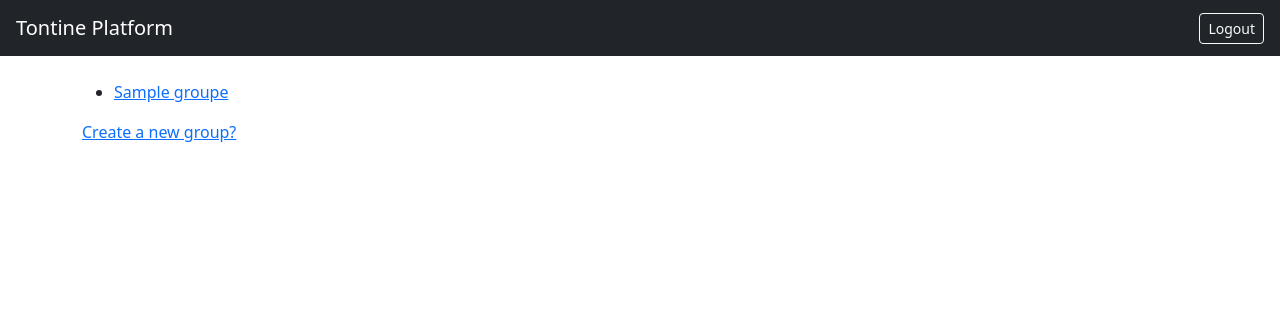
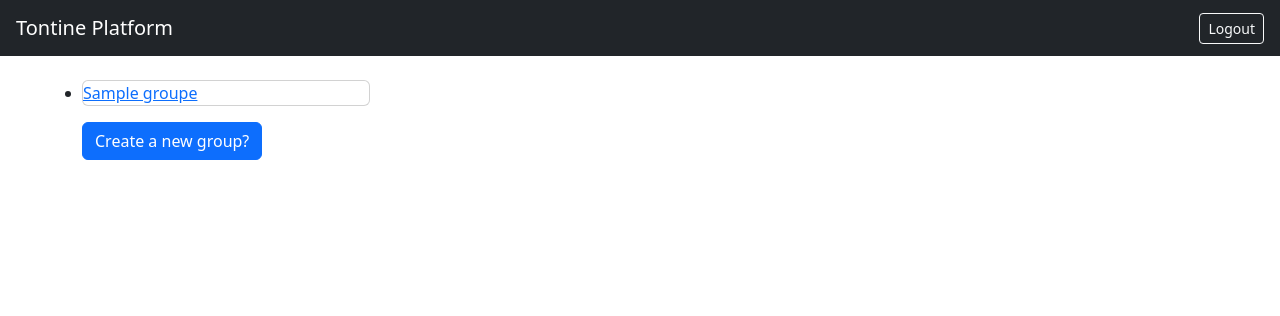
Before and after one commit to Allianzj04/tontine-platform, a Django app: page /groupes/ in a window 1280 px wide. Shown: the top 316 px of the page. Run offline with Django 5.2, Linux system fonts and the light colour scheme; a user stored in the database is signed in; tables that the repository leaves empty hold one stand-in row (values such as "Sample post").

Commit message:
feat: apply Bootstrap to liste_groupes template

```diff
--- a/core/templates/core/liste_groupes.html
+++ b/core/templates/core/liste_groupes.html
@@ -1,9 +1,11 @@
 {% extends 'core/base.html' %}
   {% block content %}
     {% for groupe in groupes %}
-      <ul>
+    <div class='card mb-3' style='width:18rem;'>
+      <ul class='list-group list-group-flush'>
         <li><a href="{% url 'detail_groupe' groupe.id %}">{{ groupe }}</a></li>
       </ul>
+    </div>
     {% endfor %}
-    <a href="{% url 'creer_groupe' %}">Create a new group?</a>
+    <a href="{% url 'creer_groupe' %}" class="btn btn-primary">Create a new group?</a>
   {% endblock content %}
```
